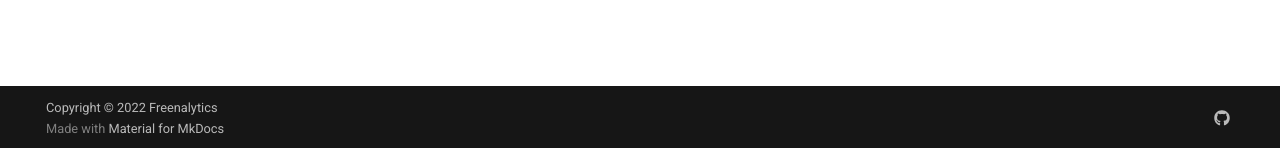
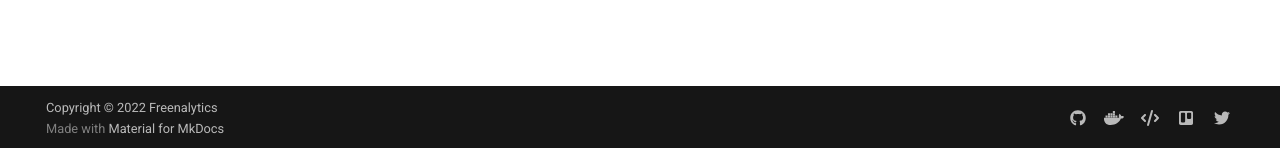
Before and after one commit to freenalytics/documentation, an MkDocs documentation site: the page built from docs/index.md, in a window 1280 px wide. Shown: the part 749-897 px from the top of the page. Built offline with MkDocs 1.6.1 and Material for MkDocs 9.7.7, drawn with Linux system fonts in a browser that asks for light colours; comment, search, counter and statistics services are not loaded.

```diff
--- a/mkdocs.yml
+++ b/mkdocs.yml
@@ -15,6 +15,18 @@ extra:
     - icon: fontawesome/brands/github
       link: https://github.com/freenalytics
       name: Freenalytics on GitHub
+    - icon: fontawesome/brands/docker
+      link: https://github.com/freenalytics/freenalytics/pkgs/container/freenalytics
+      name: Docker Image
+    - icon: fontawesome/solid/code
+      link: https://freenalytics.github.io/api-docs/
+      name: API Reference
+    - icon: fontawesome/brands/trello
+      link: https://trello.com/b/oDg8aD7n
+      name: Trello Board
+    - icon: fontawesome/brands/twitter
+      link: https://twitter.com/moonstar_x99
+      name: Twitter Profile
 
 # Copyright
 copyright: Copyright &copy; 2022 Freenalytics
```
